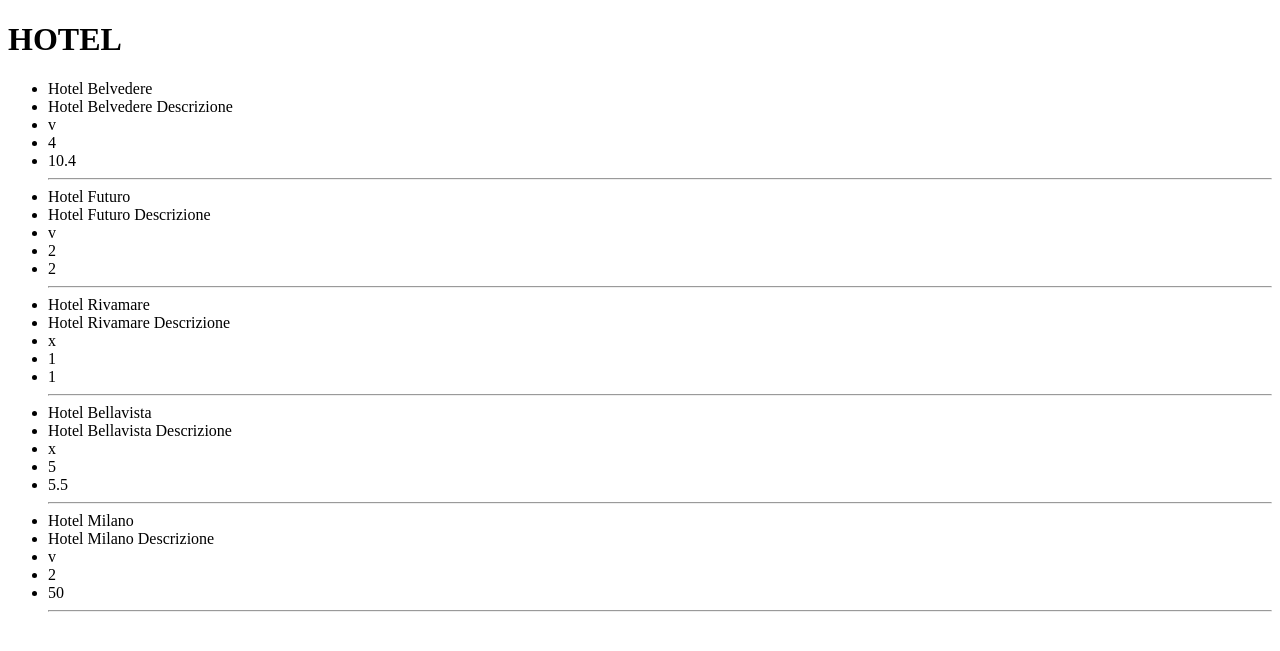
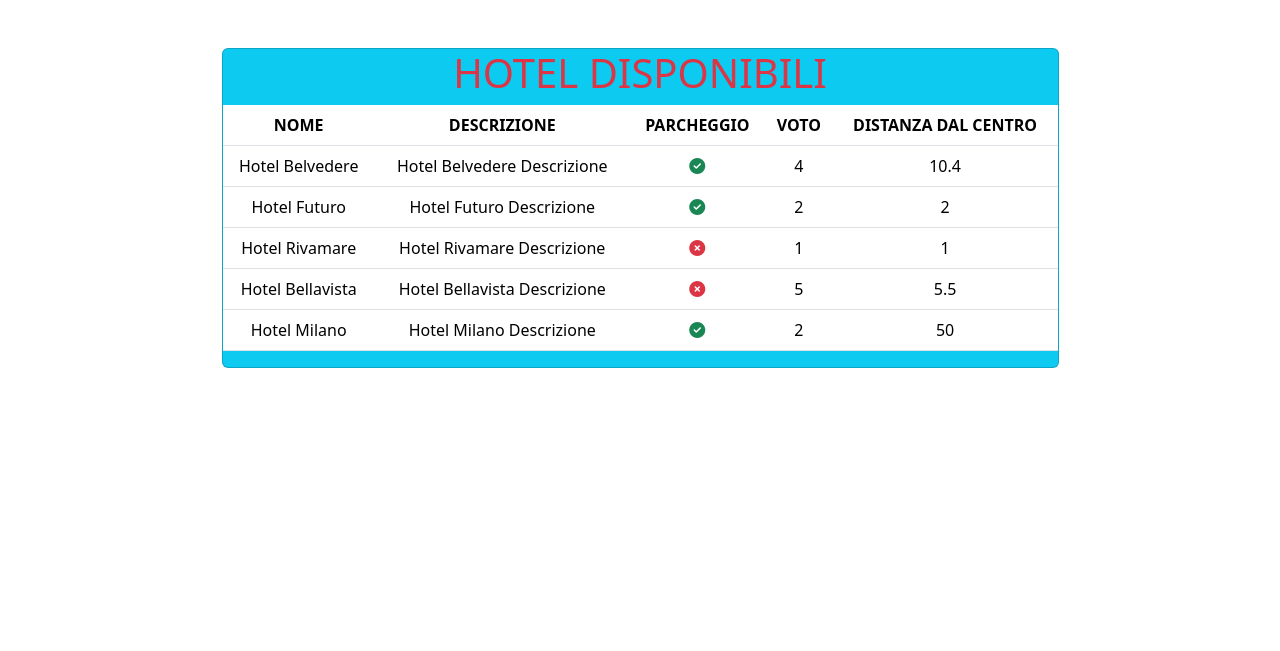
Before and after one commit to MarcoFonti/php-hotel, a PHP site: page / in a window 1280 px wide. Shown: the top 651 px of the page. Run offline with PHP 8.4, Linux system fonts and the light colour scheme.

Commit message:
add style to list

```diff
--- a/index.php
+++ b/index.php
@@ -11,24 +11,46 @@ require './data/info.php'
     <meta charset="UTF-8">
     <meta name="viewport" content="width=device-width, initial-scale=1.0">
     <title>PHP Hotel</title>
+    <!--  BOOTSTRAP -->
+    <link rel='stylesheet' href='https://cdnjs.cloudflare.com/ajax/libs/twitter-bootstrap/5.3.2/css/bootstrap.min.css'
+        integrity='sha512-b2QcS5SsA8tZodcDtGRELiGv5SaKSk1vDHDaQRda0htPYWZ6046lr3kJ5bAAQdpV2mmA/4v0wQF9MyU6/pDIAg=='
+        crossorigin='anonymous' />
+    <!-- LINK FONT-AWESOME -->
+    <link rel="stylesheet" href="https://cdnjs.cloudflare.com/ajax/libs/font-awesome/6.4.2/css/all.min.css" integrity="sha512-z3gLpd7yknf1YoNbCzqRKc4qyor8gaKU1qmn+CShxbuBusANI9QpRohGBreCFkKxLhei6S9CQXFEbbKuqLg0DA==" crossorigin="anonymous" referrerpolicy="no-referrer" />
 </head>
 <body>
-    <h1>HOTEL</h1>
-    <ul>
-        <?php foreach ($hotels as $hotel) : ?>
-            <li><?= $hotel['name'] ?></li>
-            <li><?= $hotel['description'] ?></li>
-            <li>
-                <?php if(!$hotel['parking']) : ?>
-                    <span>x</span>
-                <?php else : ?>
-                    <span>v</span>
-                <?php endif ?>
-            </li>
-            <li><?= $hotel['vote'] ?></li>
-            <li><?= $hotel['distance_to_center'] ?></li>
-            <hr>
-        <?php endforeach; ?>
-    </ul>
+    <div class="container d-flex flex-column align-items-center justify-content-center">
+    <div class="card w-75 bg-info text-center mt-5">
+    <h1 class="text-danger">HOTEL DISPONIBILI</h1>
+    <table class="table table-hover">
+        <thead>
+            <tr>
+                <th scope="col">NOME</th>
+                <th scope="col">DESCRIZIONE</th>
+                <th scope="col">PARCHEGGIO</th>
+                <th scope="col">VOTO</th>
+                <th scope="col">DISTANZA DAL CENTRO</th>
+            </tr>
+        </thead>
+        <tbody>
+            <?php foreach ($hotels as $hotel) : ?>
+                <tr>
+                    <td scope="row"><?= $hotel['name']?></td>
+                    <td><?= $hotel['description'] ?></td>
+                    <td>
+                        <?php if(!$hotel['parking']) : ?>
+                            <i class="fa-solid fa-circle-xmark text-danger"></i>
+                        <?php else : ?>
+                            <i class="fa-solid fa-circle-check text-success"></i>
+                        <?php endif ?>
+                    </td>
+                    <td><?= $hotel['vote'] ?></td>
+                    <td><?= $hotel['distance_to_center'] ?></td>
+                </tr>
+            <?php endforeach; ?>
+        </tbody>
+    </table>
+    </div>
+    </div>
 </body>
 </html>
```
